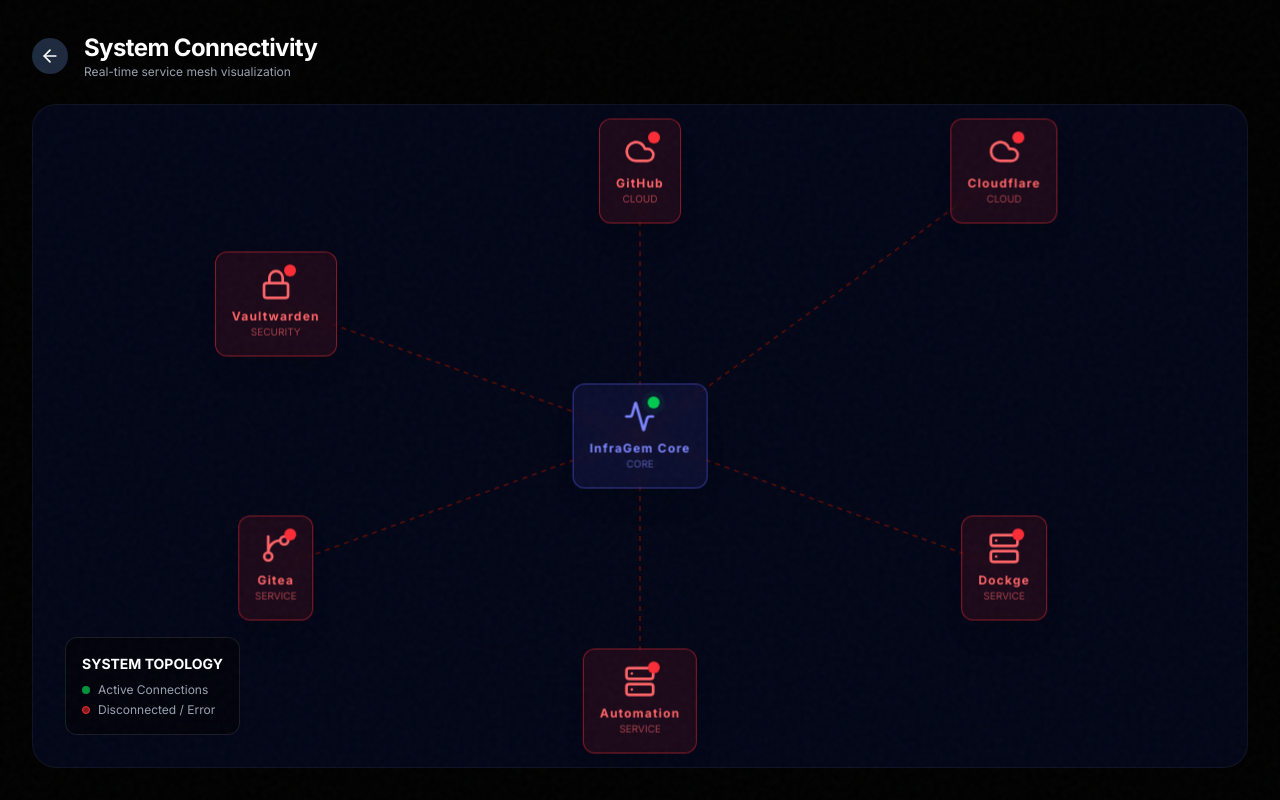
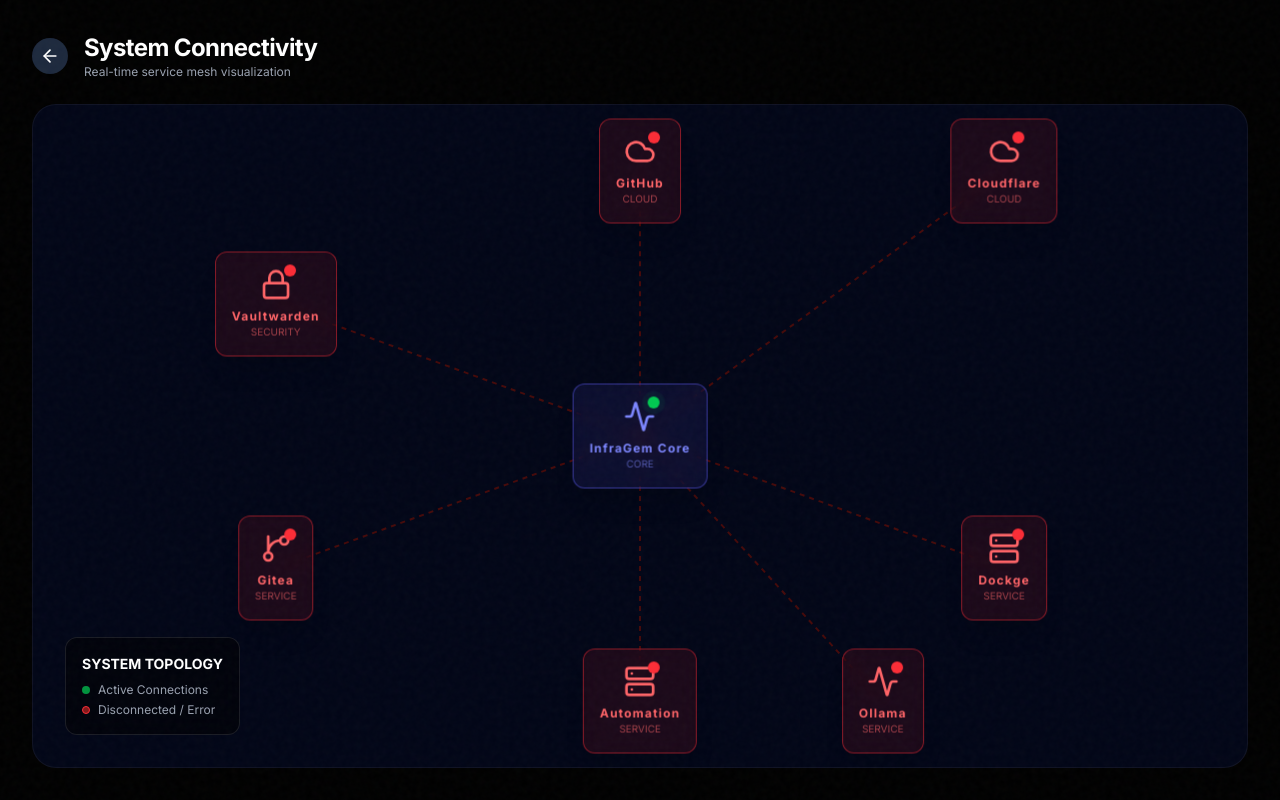
Before and after one commit to tropikandy/lander, a Next.js app: page /map in a window 1280 px wide. Built offline with nearby package versions, Linux system fonts and the light colour scheme; no server answers.

Commit message:
feat: Add Ollama to connectivity map

```diff
--- a/components/visualizations/ConnectivityGraph.tsx
+++ b/components/visualizations/ConnectivityGraph.tsx
@@ -46,6 +46,7 @@
 
     // Automation
     { id: 'automation', label: 'Automation', type: 'service', x: 50, y: 90, icon: Server, status: mesh?.infragem?.automation === 'connected' ? 'online' : 'offline' },
+    { id: 'ollama', label: 'Ollama', type: 'service', x: 70, y: 90, icon: Activity, status: mesh?.infragem?.ollama === 'connected' ? 'online' : 'offline' },
   ];
 
   // 2. Define Connections based on Mesh Data
@@ -62,6 +63,7 @@
     { from: 'vault', to: 'infragem', active: isConnected('infragem', 'vault') },
     { from: 'cloudflare', to: 'infragem', active: isConnected('infragem', 'cloudflare') },
     { from: 'infragem', to: 'automation', active: isConnected('infragem', 'automation') },
+    { from: 'infragem', to: 'ollama', active: isConnected('infragem', 'ollama') },
   ];
 
   return (
```
